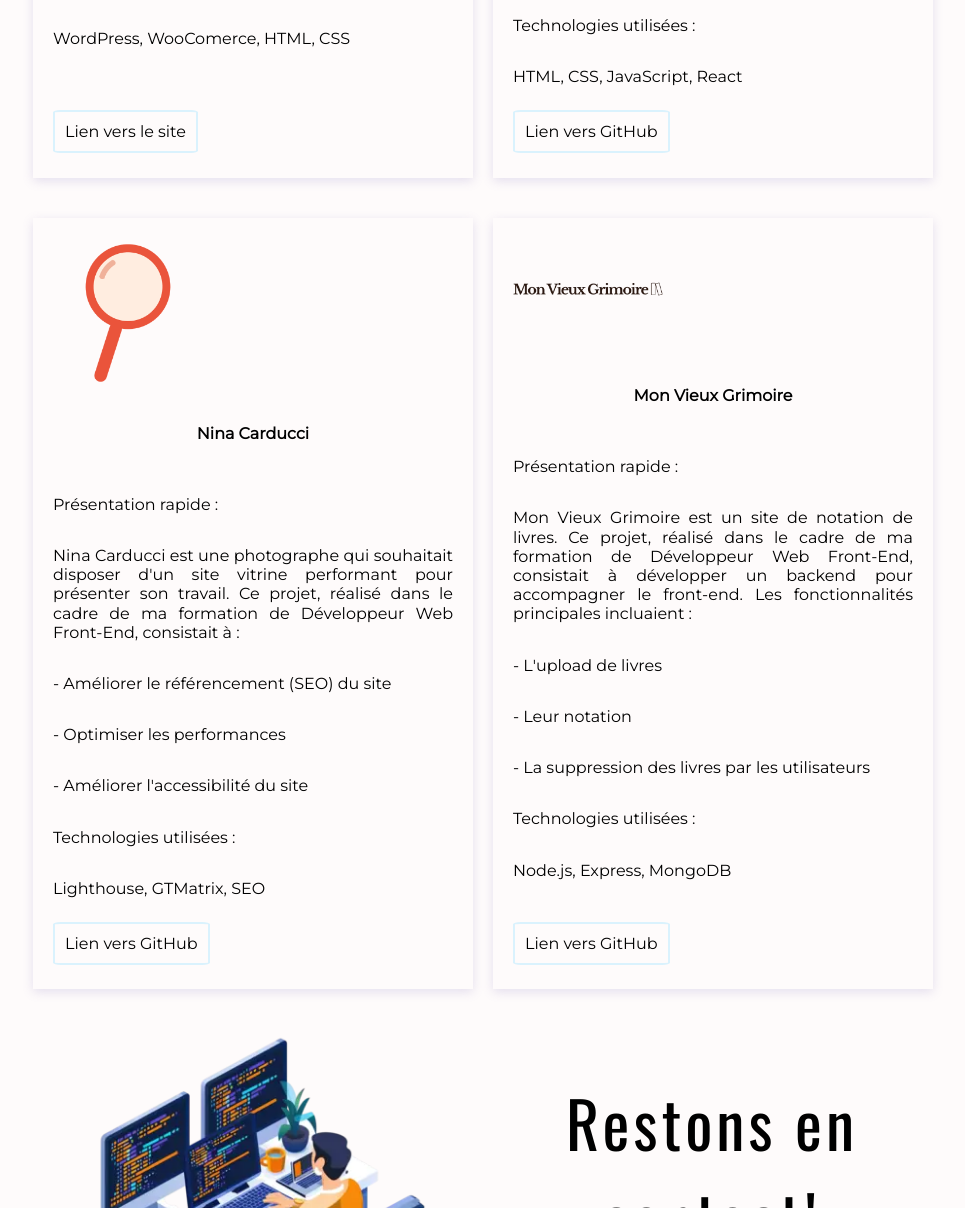
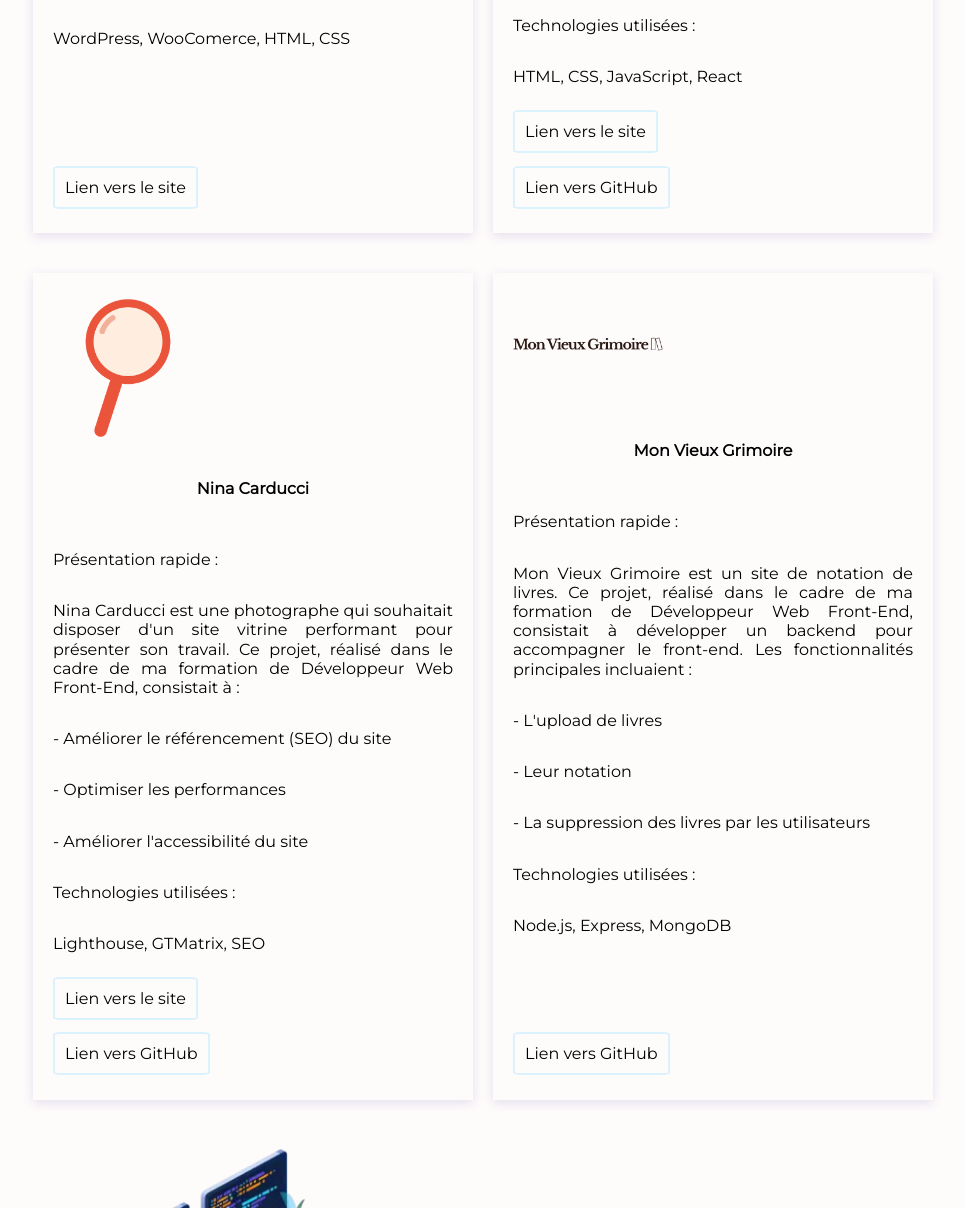
Before and after one commit to Courdetenis/Portfolio-P8, a plain HTML site: page index.html in a window 1280 px wide. Shown: the part 1889-3097 px from the top of the page, without its empty margins (157-1122 px from the left). Drawn offline with nearby package versions, Linux system fonts and the light colour scheme.

Commit message:
--- Update --- Ajout de 2 boutons pour renvoyer vers le site pour le projet Nina Carducci et le projet Kasa

```diff
--- a/index.html
+++ b/index.html
@@ -134,7 +134,7 @@
     </section>
     </section>
 
-    <!-- Projets -->
+    <!-- 1ère partie : Projets -->
     <section id="portfolio">
         <h3 class="main-title center padding">Mes Projets</h3>
     </section>
@@ -160,10 +160,12 @@
             </p>
             <p>Technologies utilisées :</p>
             <p>HTML, CSS, JavaScript, React</p>
+            <p class="padding-top bottom"><a href="https://kasa-alexis.vercel.app/" target="_blank" class="button-outline">Lien vers le site</a></p>
             <p class="padding-top bottom"><a href="https://github.com/Courdetenis/kasa-p05OC" target="_blank" class="button-outline">Lien vers GitHub</a></p>
         </section>
     </section>
 
+    <!-- 2ème partie : Projets -->
     <section class="wrapper">
         <section class="column card justify flex">
             <img class="box" src="assets/magnifier-nina-carducci.webp" alt="Projet 3 Nina Carducci">
@@ -176,6 +178,7 @@
                 <p>- Améliorer l'accessibilité du site</p>
             <p>Technologies utilisées :</p>
             <p>Lighthouse, GTMatrix, SEO</p>
+            <p class="padding-top bottom"><a href="https://courdetenis.github.io/" target="_blank" class="button-outline">Lien vers le site</a></p>
             <p class="padding-top bottom"><a href="https://github.com/Courdetenis/Courdetenis.github.io" target="_blank" class="button-outline">Lien vers GitHub</a></p>
         </section>
         <section class="column card justify flex">
```
